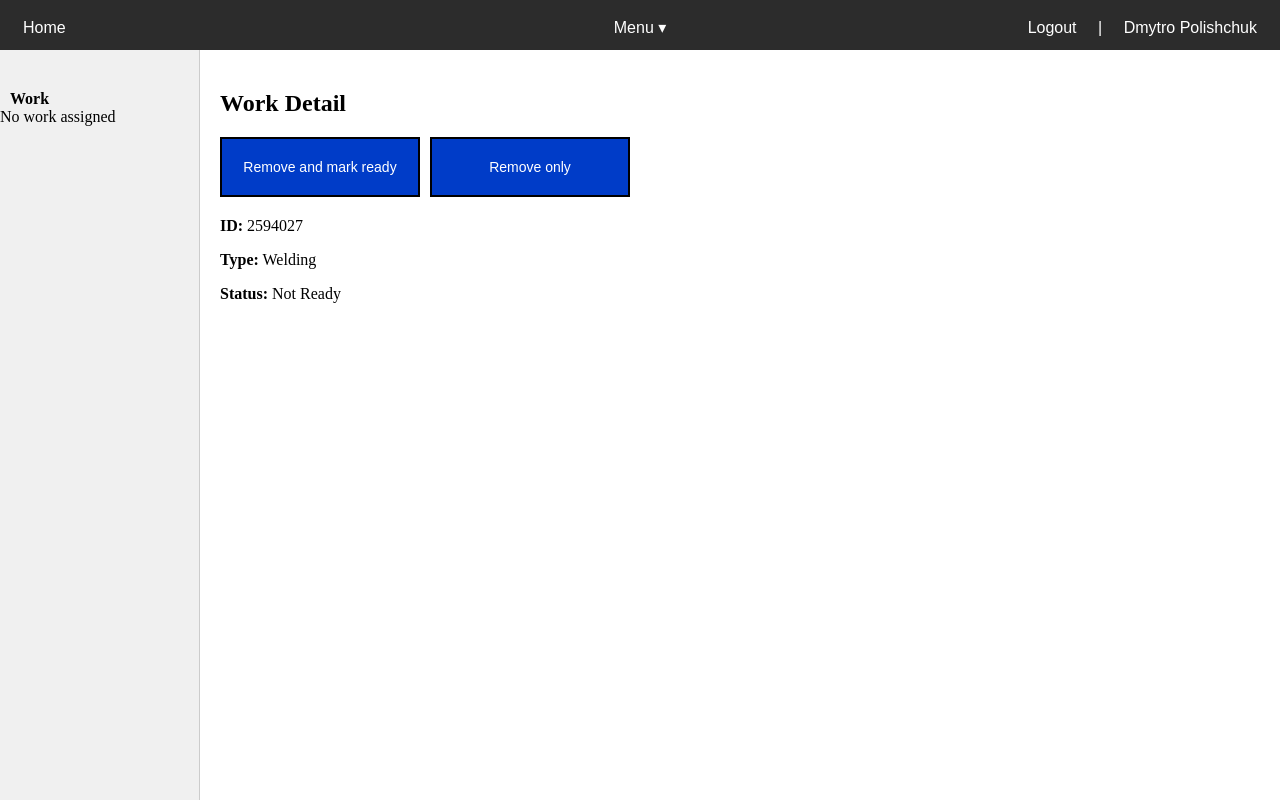
After one commit to Senkosan2020/factory-task, a Django app: template templates/factory/work_detail.html in a window 1280 px wide. The commit adds this page. Run offline with Django 5.2, Linux system fonts and the light colour scheme; the template is opened without the code that fills it: values that come from a table or form of the project are taken from there, others are empty; data comes from the database, SQL or seed files in the repository; both versions use the stored data as it was after the commit.

Commit message:
Redesigned sidebar, information display and interaction with work created

```diff
--- a/factory_task/urls.py
+++ b/factory_task/urls.py
@@ -16,7 +16,7 @@ Including another URLconf
 """
 from django.contrib import admin
 from django.urls import path
-from catalog.views import index, worker_login, worker_logout, profile, toggle_at_work, add_work, get_work_type
+from catalog.views import index, worker_login, worker_logout, profile, toggle_at_work, add_work, get_work_type, work_detail, remove_and_ready, remove_only
 
 urlpatterns = [
     path('admin/', admin.site.urls),
@@ -27,4 +27,7 @@ urlpatterns = [
     path("profile/toggle/", toggle_at_work, name="toggle_at_work"),
     path("add-work/", add_work, name="add_work"),
     path("get-work-type/", get_work_type, name="get_work_type"),
+    path("work/<str:pk>/detail/", work_detail, name="work_detail"),
+    path("work/<str:pk>/remove_and_ready/", remove_and_ready, name="remove_and_ready"),
+    path("work/<str:pk>/remove_only/", remove_only, name="remove_only"),
 ]
--- a/static/css/styles.css
+++ b/static/css/styles.css
@@ -352,3 +352,25 @@ display: block;
   border-radius: 0;
   margin-top: 20px;
 }
+
+.button-group {
+  display: flex;
+  gap: 10px;
+  margin-bottom: 20px;
+}
+
+.square-blue-button {
+  background-color: #003CC8;
+  border: 2px solid black;
+  color: white;
+  width: 200px;
+  height: 60px;
+  text-align: center;
+  font-size: 14px;
+  border-radius: 0;
+  cursor: pointer;
+}
+
+.square-blue-button:hover {
+  background-color: #002a94;
+}
--- /dev/null
+++ b/templates/factory/work_detail.html
@@ -0,0 +1,30 @@
+{% extends "base.html" %}
+{% block title %}Work Detail{% endblock %}
+
+{% block content %}
+<div class="profile-container">
+  {% include "includes/sidebar.html" %}
+
+  <section class="content-area">
+    <h2>Work Detail</h2>
+
+    <div class="button-group">
+      <form method="post" action="{% url 'remove_and_ready' work.id_work %}">
+        {% csrf_token %}
+        <button type="submit" class="square-blue-button">Remove and mark ready</button>
+      </form>
+
+      <form method="post" action="{% url 'remove_only' work.id_work %}">
+        {% csrf_token %}
+        <button type="submit" class="square-blue-button">Remove only</button>
+      </form>
+    </div>
+
+    <div class="work-info">
+      <p><strong>ID:</strong> {{ work.id_work }}</p>
+      <p><strong>Type:</strong> {{ work.specialization }}</p>
+      <p><strong>Status:</strong> {% if work.ready %}Ready{% else %}Not Ready{% endif %}</p>
+    </div>
+  </section>
+</div>
+{% endblock %}
--- /dev/null
+++ b/templates/includes/sidebar.html
@@ -0,0 +1,18 @@
+<aside class="vertical-toolbar">
+    <nav>
+        <ul>
+            <li class="vt-item"><span style="font-weight: bold; margin-left: 10px;">Work</span></li>
+            {% if worker %}
+                {% for work in worker.works.all %}
+                    <li class="vt-item">
+                        <a href="{% url 'work_detail' pk=work.pk %}">
+                            {{ work.id_work }} - {{ work.specialization }}
+                        </a>
+                    </li>
+                {% empty %}
+                    <li class="vt-item">No work assigned</li>
+                {% endfor %}
+            {% endif %}
+        </ul>
+    </nav>
+</aside>
```
Also changed, not shown: catalog/views.py (+65 -2 lines), factory_task/decorators.py (added, +10 -0 lines), templates/factory/profile.html (+1 -7 lines), db.sqlite3.
